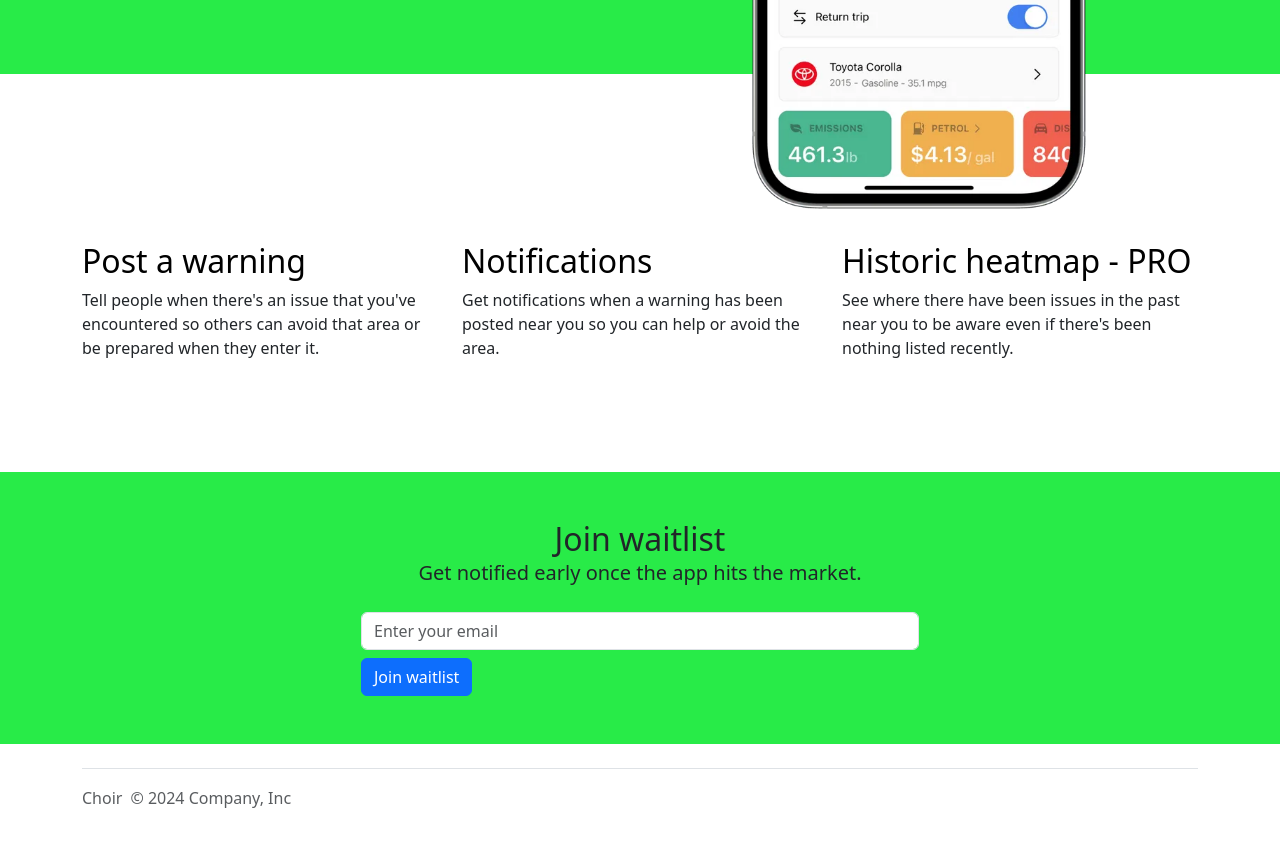
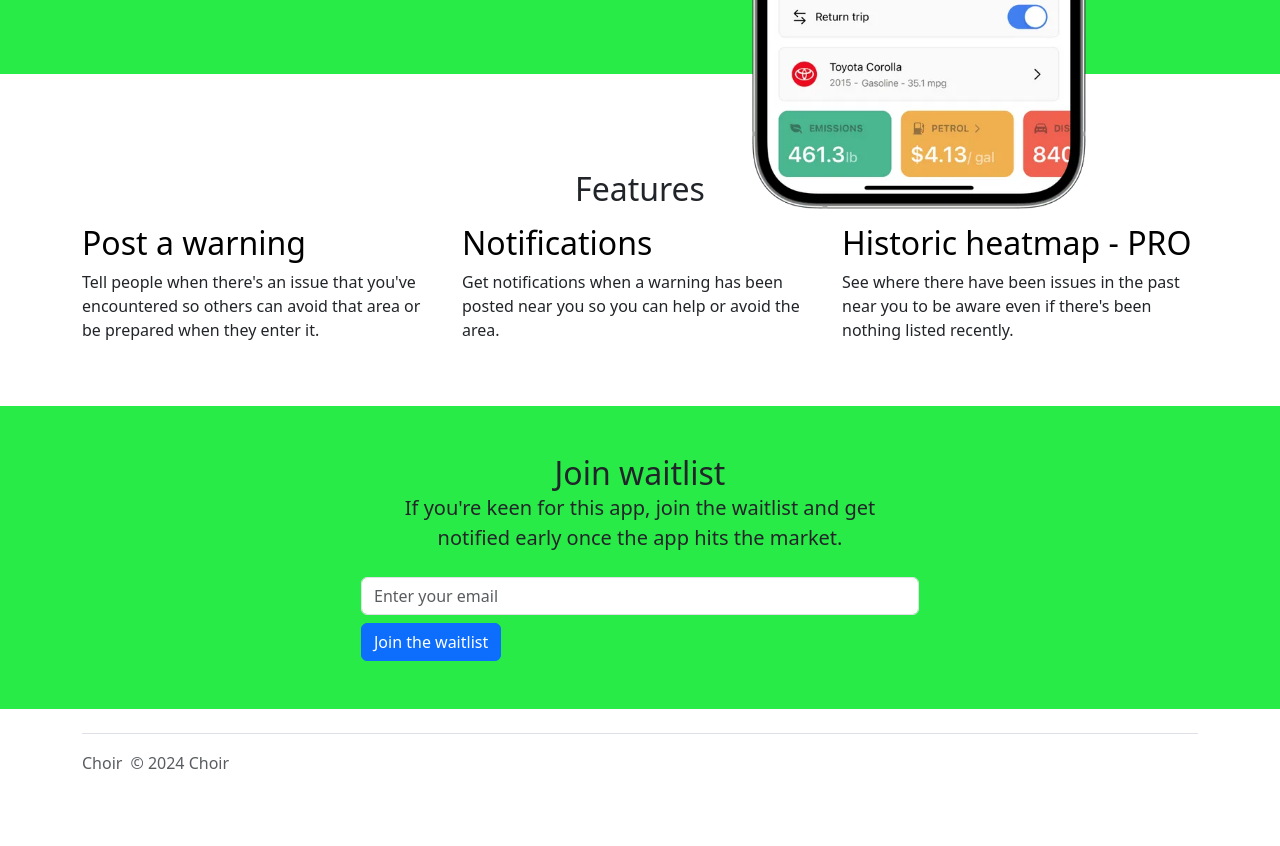
Before and after one commit to seanreilly11/choir-emails, a React (Create React App) app: page / in a window 1280 px wide. Shown: the part 600-1446 px from the top of the page. After the commit the page ends 1415 px from the top, so only its background shows below. Built offline with nearby package versions, Linux system fonts and the light colour scheme; no server answers; the database is empty.

Commit message:
Improved responsiveness

```diff
--- a/public/index.html
+++ b/public/index.html
@@ -24,7 +24,7 @@
       work correctly both with client-side routing and a non-root public URL.
       Learn how to configure a non-root public URL by running `npm run build`.
     -->
-    <title>React App</title>
+        <title>Choir</title>
     </head>
     <body>
         <noscript>You need to enable JavaScript to run this app.</noscript>
@@ -38,6 +38,5 @@
 
       To begin the development, run `npm start` or `yarn start`.
       To create a production bundle, use `npm run build` or `yarn build`.
-    -->
-  </body>
+    --></body>
 </html>
--- a/src/App.css
+++ b/src/App.css
@@ -10,7 +10,7 @@
 .hero-heading {
     color: #fff;
     font-weight: bold;
-    font-size: 4rem;
+    font-size: 3.5rem;
     margin-bottom: 1rem;
 }
 
@@ -29,6 +29,24 @@
         overflow: visible;
     }
     .hero-heading {
+        font-size: 4rem;
+        margin-top: 3rem;
+    }
+    .hero-email {
+        width: 75%;
+    }
+    .footer-lead {
+        width: 75%;
+        max-width: 500px;
+        margin: 0 auto;
+    }
+    .footer-email {
+        width: 50%;
+    }
+}
+
+@media (min-width: 1024px) {
+    .hero-heading {
         margin-top: 6rem;
     }
     .phone {
--- a/src/App.js
+++ b/src/App.js
@@ -8,13 +8,13 @@ import Subscribe from "./components/Subscribe";
 
 function App() {
     return (
-        <div>
+        <>
             <Nav />
             <Hero />
             <Features />
             <Subscribe />
             <Footer />
-        </div>
+        </>
     );
 }
 
--- a/src/components/Email.js
+++ b/src/components/Email.js
@@ -50,8 +50,8 @@ const Email = () => {
             />
 
             <div className="d-flex align-items-center">
-                <button type="submit" className="btn btn-primary ">
-                    Join waitlist{" "}
+                <button type="submit" className="btn btn-primary btn-block">
+                    Join the waitlist{" "}
                     {loading && (
                         <div
                             className="spinner-border spinner-border-sm ms-2"
--- a/src/components/Features.js
+++ b/src/components/Features.js
@@ -2,10 +2,11 @@ import React from "react";
 
 const Features = () => {
     return (
-        <div className="container py-5 mt-5">
-            <div className="row g-4 py-5 row-cols-1 row-cols-lg-3">
+        <div className="container py-5 mt-lg-5">
+            <h2 className="text-center mb-3">Features</h2>
+            <div className="row g-4 row-cols-1 row-cols-lg-3">
                 <div className="feature col">
-                    <div className="feature-icon d-inline-flex align-items-center justify-content-center text-bg-primary bg-gradient fs-2 mb-3"></div>
+                    {/* <div className="feature-icon d-inline-flex align-items-center justify-content-center text-bg-primary bg-gradient fs-2 mb-3"></div> */}
                     <h3 className="fs-2 text-body-emphasis">Post a warning</h3>
                     <p>
                         Tell people when there's an issue that you've
@@ -14,7 +15,7 @@ const Features = () => {
                     </p>
                 </div>
                 <div className="feature col">
-                    <div className="feature-icon d-inline-flex align-items-center justify-content-center text-bg-primary bg-gradient fs-2 mb-3"></div>
+                    {/* <div className="feature-icon d-inline-flex align-items-center justify-content-center text-bg-primary bg-gradient fs-2 mb-3"></div> */}
                     <h3 className="fs-2 text-body-emphasis">Notifications</h3>
                     <p>
                         Get notifications when a warning has been posted near
@@ -22,7 +23,7 @@ const Features = () => {
                     </p>
                 </div>
                 <div className="feature col">
-                    <div className="feature-icon d-inline-flex align-items-center justify-content-center text-bg-primary bg-gradient fs-2 mb-3"></div>
+                    {/* <div className="feature-icon d-inline-flex align-items-center justify-content-center text-bg-primary bg-gradient fs-2 mb-3"></div> */}
                     <h3 className="fs-2 text-body-emphasis">
                         Historic heatmap - PRO
                     </h3>
--- a/src/components/Footer.js
+++ b/src/components/Footer.js
@@ -9,7 +9,7 @@ const Footer = () => {
                         Choir
                     </span>
                     <span className="mb-3 mb-md-0 text-body-secondary">
-                        © 2024 Company, Inc
+                        © 2024 Choir
                     </span>
                 </div>
 
--- a/src/components/Hero.js
+++ b/src/components/Hero.js
@@ -7,7 +7,7 @@ const Hero = () => {
         <div className="bg-main hero-container">
             <div className="container col-xxl-8 py-3">
                 <div className="row align-items-start g-5">
-                    <div className="col-lg-6">
+                    <div className="col-md-6">
                         <h1 className="hero-heading lh-1 mb-3">
                             Be proactive on safety
                         </h1>
@@ -17,11 +17,11 @@ const Hero = () => {
                             of being reactive after any potential damage has
                             already been done.
                         </p>
-                        <div className="w-75 mt-4">
+                        <div className="hero-email mt-4">
                             <Email />
                         </div>
                     </div>
-                    <div className="col-10 col-sm-8 col-lg-6">
+                    <div className="col-12 col-sm-8 col-md-6 mt-0 mt-md-5">
                         <img
                             src={phone}
                             className="phone"
--- a/src/components/Nav.js
+++ b/src/components/Nav.js
@@ -10,12 +10,7 @@ const Nav = () => {
                     </div>
 
                     <ul className="nav col-12 col-md-auto mb-2 justify-content-center mb-md-0">
-                        {/* <li>
-                            <a href="#" className="nav-link px-2">
-                                Home
-                            </a>
-                        </li> */}
-                        {/* <li>
+                        <li>
                             <a href="#" className="nav-link px-2">
                                 Features
                             </a>
@@ -25,23 +20,13 @@ const Nav = () => {
                                 Pricing
                             </a>
                         </li>
-                        <li>
-                            <a href="#" className="nav-link px-2">
-                                FAQs
-                            </a>
-                        </li>
-                        <li>
-                            <a href="#" className="nav-link px-2">
-                                About
-                            </a>
-                        </li> */}
                     </ul>
 
-                    {/* <div className="col-md-3 text-end">
+                    <div className="col-md-3 text-end">
                         <button type="button" className="btn btn-primary">
                             Join waitlist
                         </button>
-                    </div> */}
+                    </div>
                 </header>
             </div>
         </div>
--- a/src/components/Subscribe.js
+++ b/src/components/Subscribe.js
@@ -6,10 +6,13 @@ const Subscribe = () => {
         <div className="bg-main">
             <div className="container text-center py-5">
                 <h2 className="mb-0">Join waitlist</h2>
-                <p className="lead">
-                    Get notified early once the app hits the market.
-                </p>
-                <div className="w-50 mx-auto mt-4">
+                <div className="footer-lead">
+                    <p className="lead">
+                        If you're keen for this app, join the waitlist and get
+                        notified early once the app hits the market.
+                    </p>
+                </div>
+                <div className="footer-email mx-auto mt-4">
                     <Email />
                 </div>
             </div>
```
Lines whose indentation alone changed are shown as unchanged.
